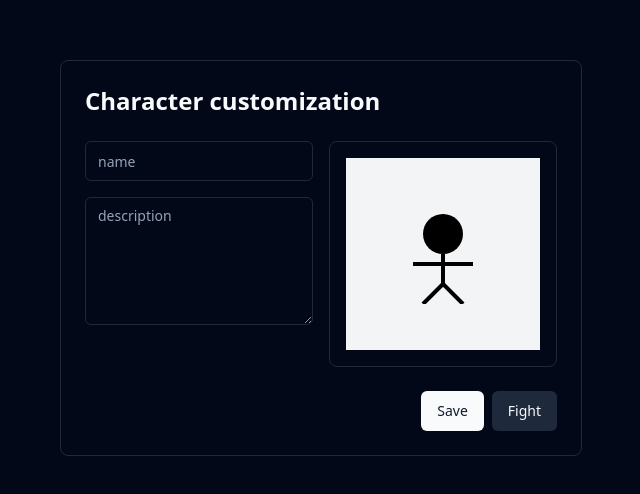
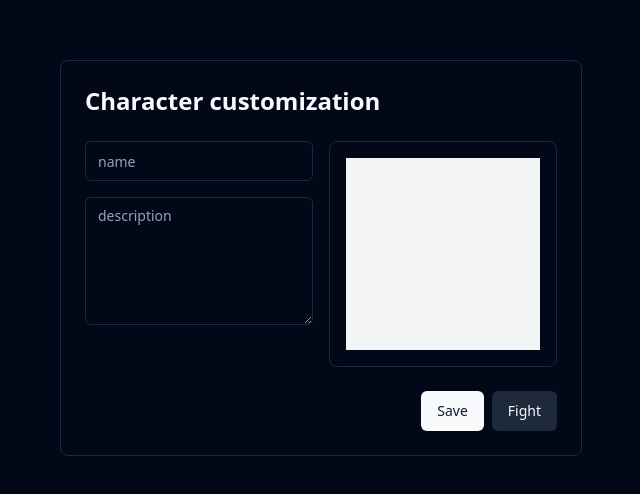
Before and after one commit to jachewz/fight-sim, a React (Vite) app: page / in a window 1280 px wide. Shown: the part 142-636 px from the top of the page, without its empty margins (319-959 px from the left). Built offline with nearby package versions, Linux system fonts and the light colour scheme.

Commit message:
replace svg with canvas

```diff
--- a/src/components/CustomizationCard.tsx
+++ b/src/components/CustomizationCard.tsx
@@ -38,13 +38,9 @@ export default function CustomizationCard() {
         <div className="border rounded-lg p-4">
 
           <div className="flex items-center justify-center h-48 bg-gray-100">
-            <svg width="100" height="100" viewBox="0 0 100 100">
-              <circle cx="50" cy="30" r="20" fill="black" />
-              <line x1="50" y1="50" x2="50" y2="80" stroke="black" strokeWidth="4" />
-              <line x1="20" y1="60" x2="80" y2="60" stroke="black" strokeWidth="4" />
-              <line x1="50" y1="80" x2="30" y2="100" stroke="black" strokeWidth="4" />
-              <line x1="50" y1="80" x2="70" y2="100" stroke="black" strokeWidth="4" />
-            </svg>
+            {/* <canvas width="100" height="100">
+
+            </canvas> */}
           </div>
         </div>
       </CardContent>
```
